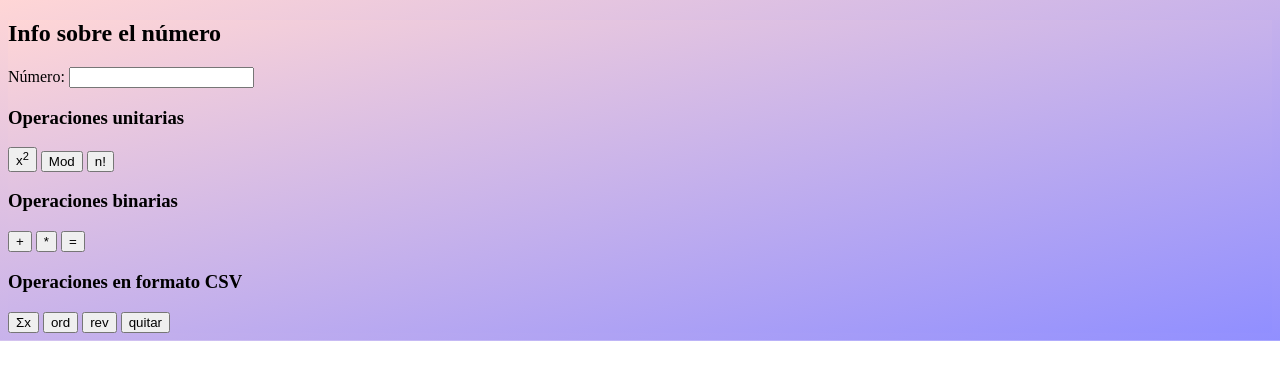
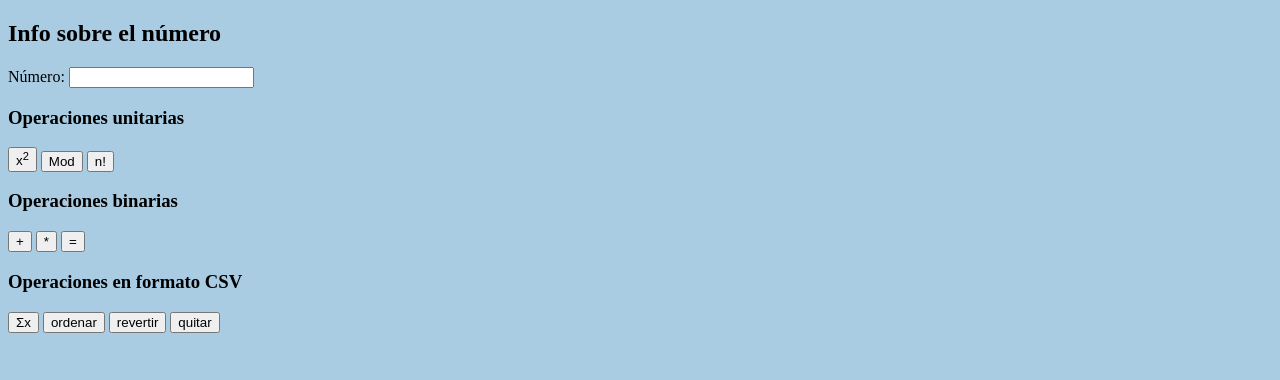
Before and after one commit to PabloAlvarez-ops/Practica_3_PMW, a website: page index.html in a window 1280 px wide. Drawn offline with Linux system fonts and the light colour scheme.

Commit message:
Background change

```diff
--- a/index.html
+++ b/index.html
@@ -37,8 +37,8 @@
 
   <div>
   <button id="sumatorio" onclick="sumatorio()">Σx</button>
-  <button id="ordenar" onclick="ordenar()">ord</button>
-  <button id="revertir" onclick="revertir()">rev</button>
+  <button id="ordenar" onclick="ordenar()">ordenar</button>
+  <button id="revertir" onclick="revertir()">revertir</button>
   <button id="quitar" onclick="quitar()">quitar</button>
   </div>
 
--- a/style.css
+++ b/style.css
@@ -1,3 +1,3 @@
 body, html {
-  background: linear-gradient(to bottom right, #ffd6d6 0%, #918fff 100%) 100% no-repeat;
+  background: #A9CCE3;
 }
```
